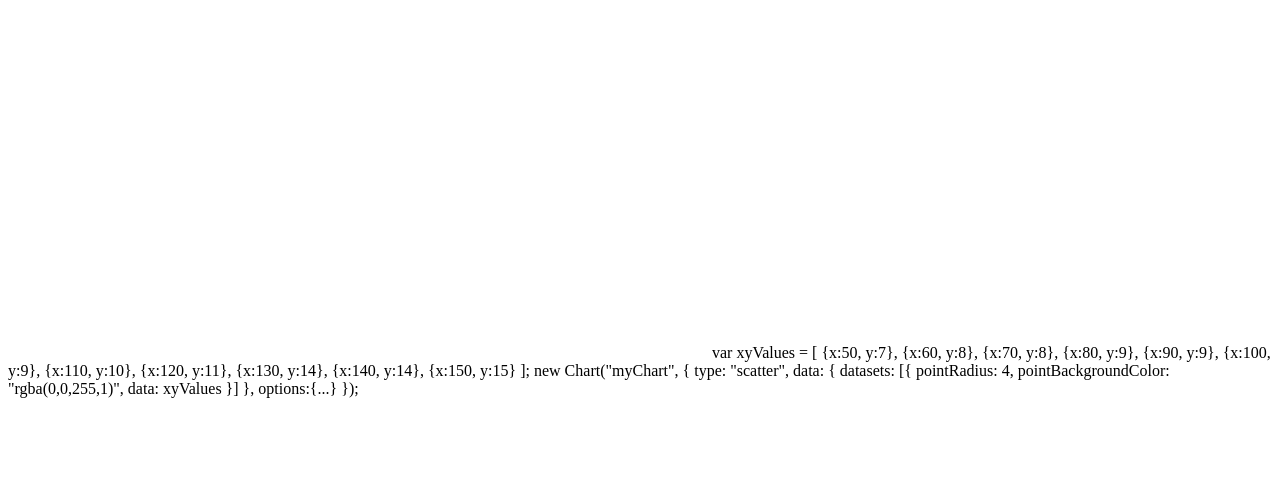
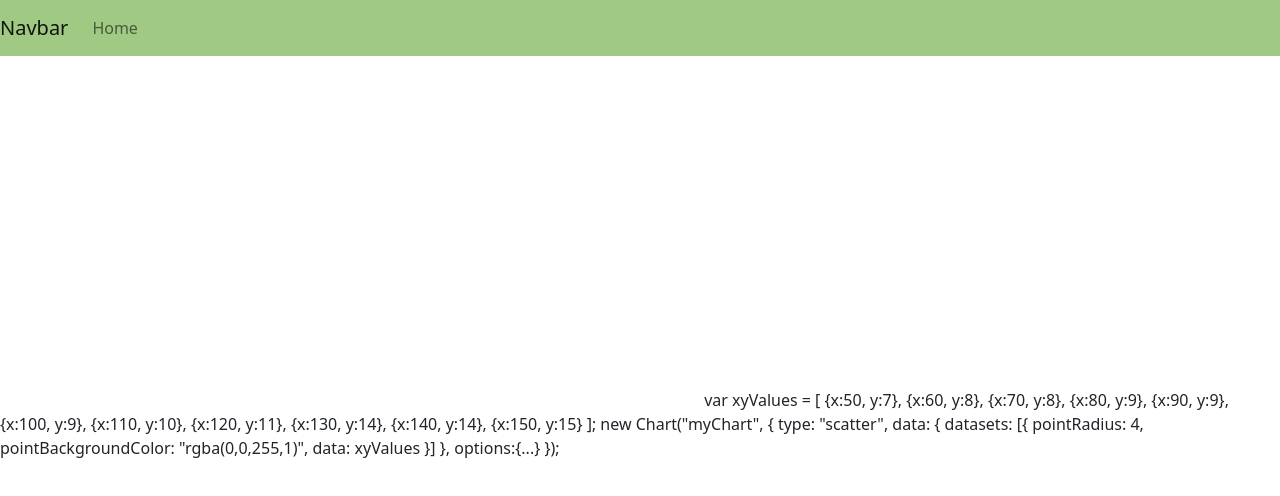
Before and after one commit to kmerz5/Homework6, a plain HTML site: page index.html in a window 1280 px wide. Drawn offline with nearby package versions, Linux system fonts and the light colour scheme.

Commit message:
Update index.html

```diff
--- a/index.html
+++ b/index.html
@@ -1,4 +1,24 @@
-<script
+<!doctype html>
+<html lang="en">
+  <head>
+    <meta charset="utf-8">
+    <meta name="viewport" content="width=device-width, initial-scale=1">
+    <title>Homework 6</title>
+    <link href="https://cdn.jsdelivr.net/npm/bootstrap@5.2.2/dist/css/bootstrap.min.css" rel="stylesheet" integrity="sha384-Zenh87qX5JnK2Jl0vWa8Ck2rdkQ2Bzep5IDxbcnCeuOxjzrPF/et3URy9Bv1WTRi" crossorigin="anonymous">
+  </head>
+  <body>
+   <nav class="navbar navbar-expand-lg navbar-light" style="background-color: #a0c983;">
+  <a class="navbar-brand" href="#">Navbar</a>
+  <button class="navbar-toggler" type="button" data-toggle="collapse" data-target="#navbarNavAltMarkup" aria-controls="navbarNavAltMarkup" aria-expanded="false" aria-label="Toggle navigation">
+    <span class="navbar-toggler-icon"></span>
+  </button>
+  <div class="collapse navbar-collapse" id="navbarNavAltMarkup">
+    <div class="navbar-nav">
+      <a class="nav-item nav-link" href="index.html">Home</a>
+    </div>
+  </div>
+</nav>
+    <script
 src="https://cdnjs.cloudflare.com/ajax/libs/Chart.js/2.9.4/Chart.js">
 </script>
 
@@ -29,3 +49,6 @@ new Chart("myChart", {
   },
   options:{...}
 });
+
+  </body>
+</html>
```
